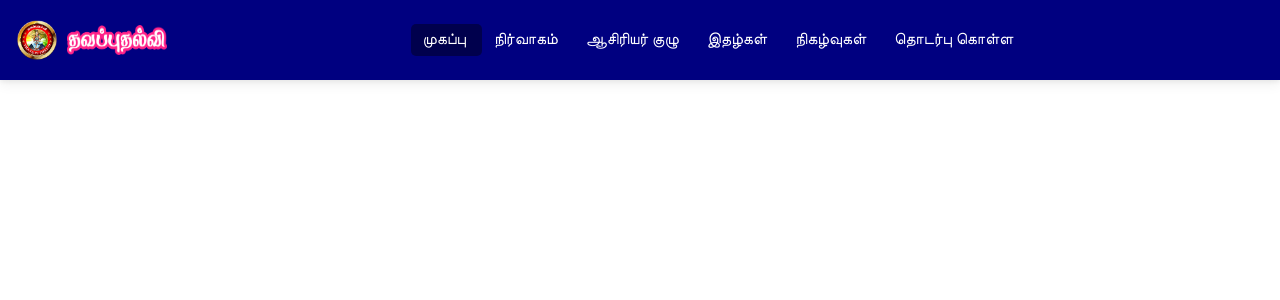
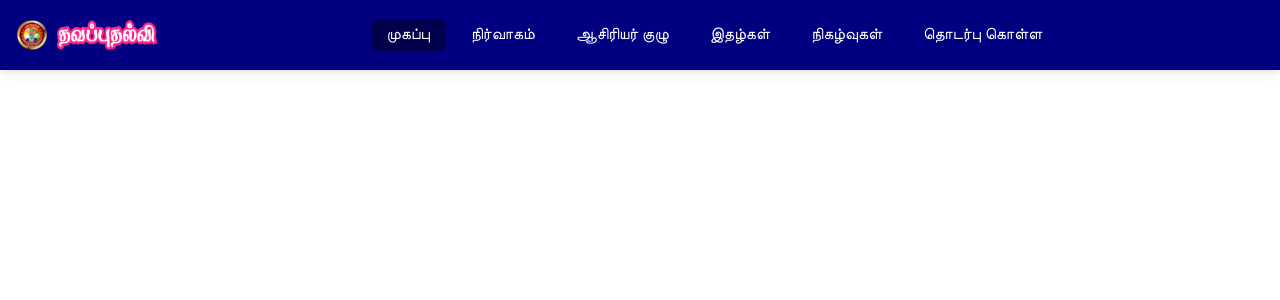
Before and after one commit to Mohanraj293/thavaputhalvi, a React (Create React App) app: page / in a window 1280 px wide. Shown: the top 300 px of the page. Built offline with nearby package versions, Linux system fonts and the light colour scheme.

Commit message:
Navbar update

```diff
--- a/src/components/Navbar.js
+++ b/src/components/Navbar.js
@@ -24,12 +24,12 @@ function Navbar() {
     <MDBNavbar expand="lg" dark className="navbar" style={navBarStyle}>
       <MDBContainer fluid>
         <NavLink to="/" style={navBarStyleContainer} className="brand">
-          <a href="">
+          <a href="/">
             <img
               style={{ padding: "5px" }}
               src={logo}
-              height="50"
-              width="50"
+              height="40"
+              width="40"
               alt="logo"
             />
             <img
--- a/src/css/Navbar.css
+++ b/src/css/Navbar.css
@@ -4,7 +4,8 @@
 }
 .pe-3 {
   color: white;
-  padding-left: 12px;
+  margin: 5px;
+  padding-left: 15px;
   padding-bottom: 5px;
   padding-top: 2px;
   border-radius: 5px;
```
